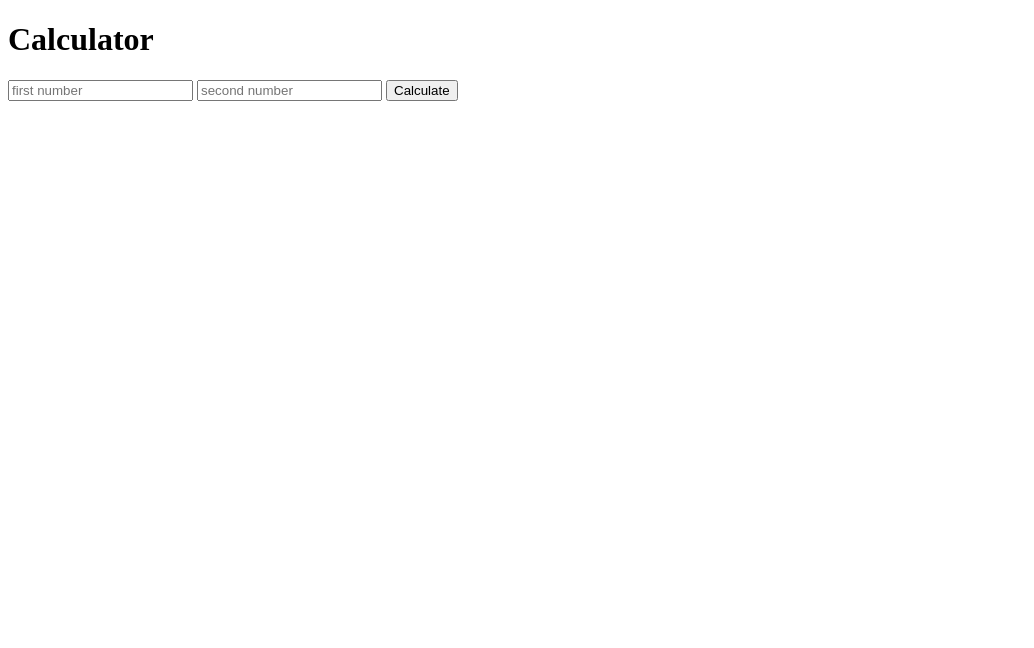
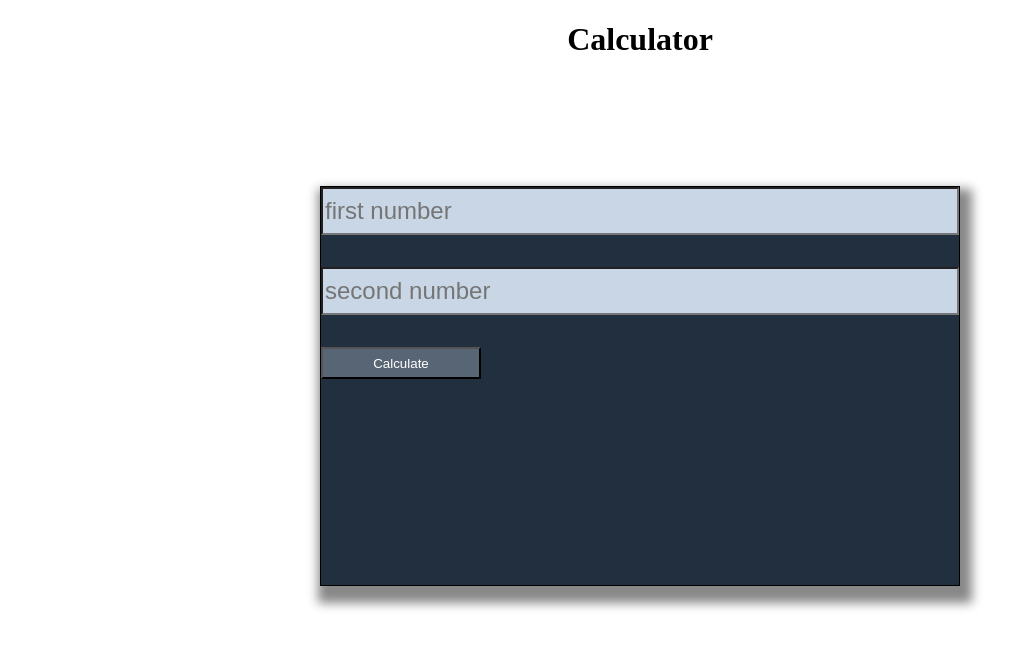
Before and after one commit to KartikMakhloga/Learning_Backend, a website: page 3_calculator/index.html in a window 1280 px wide. Shown: the whole page, without its empty margins (0-1034 px from the left). Drawn offline with Linux system fonts and the light colour scheme.

Commit message:
addede bmi calculator

```diff
--- /dev/null
+++ b/3_calculator/BMI.css
@@ -0,0 +1,32 @@
+* {
+  box-sizing: border-box;
+}
+
+body {
+  margin: 0;
+}
+
+form {
+  box-shadow: 5px 10px 10px 7px #888888;
+  border: 1px solid;
+  height: 25rem;
+  width: 40rem;
+  margin: auto;
+  margin-top: 8rem;
+  background-color: #222f3e;
+}
+
+input {
+  background-color: #c8d6e5;
+  width: 100%;
+  height: 3rem;
+  margin-bottom: 2rem;
+  font-size: 1.5rem;
+}
+
+button {
+  color: white;
+  background-color: #576574;
+  height: 2rem;
+  width: 10rem;
+}
--- a/3_calculator/index.html
+++ b/3_calculator/index.html
@@ -1,17 +1,19 @@
 <!DOCTYPE html>
 <html lang="en">
   <head>
-    <meta charset="UTF-8">
-    <meta http-equiv="X-UA-Compatible" content="IE=edge">
-    <meta name="viewport" content="width=device-width, initial-scale=1.0">
+    <meta charset="UTF-8" />
+    <meta http-equiv="X-UA-Compatible" content="IE=edge" />
+    <meta name="viewport" content="width=device-width, initial-scale=1.0" />
     <title>Calculator</title>
+    <link rel="stylesheet" href="./BMI.css" />
   </head>
   <body>
-
+    <center>
       <h1>Calculator</h1>
+    </center>
     <form action="/" method="post">
-        <input type="text" name="num1" placeholder="first number">
-        <input type="text" name="num2" placeholder="second number">
+      <input type="text" name="num1" placeholder="first number" />
+      <input type="text" name="num2" placeholder="second number" />
       <button type="submit" name="submit">Calculate</button>
     </form>
   </body>
```
Also changed, not shown: 3_calculator/bmicalculator.html (added, +23 -0 lines), 3_calculator/calculator.js (+18 -7 lines). Lines whose indentation alone changed are shown as unchanged.
